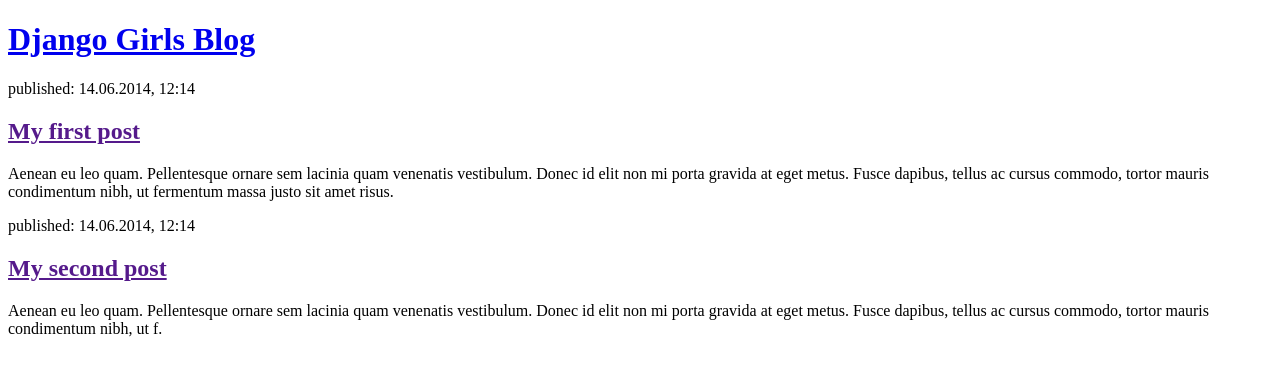
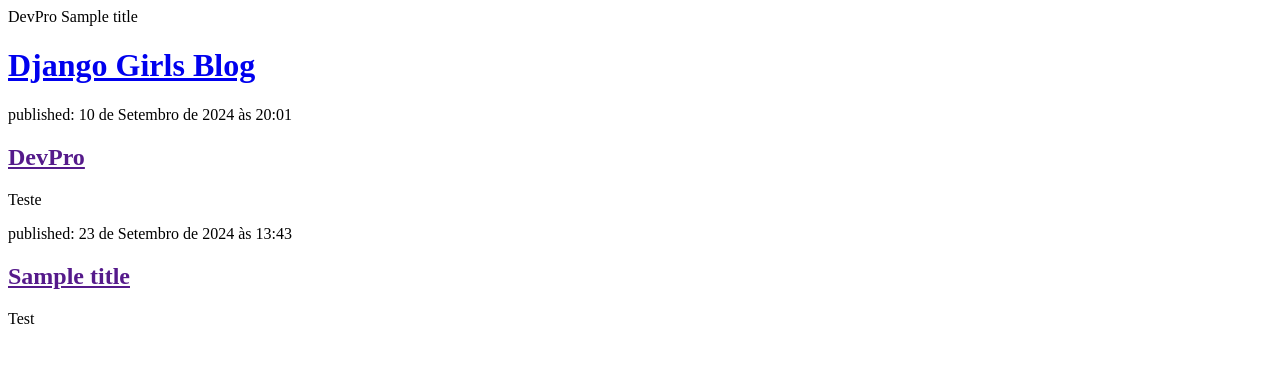
Before and after one commit to LariOVinhas/DjGirls, a Django app: page / in a window 1280 px wide. Shown: the top 376 px of the page. Run offline with Django 5.2, Linux system fonts and the light colour scheme; data comes from the database, SQL or seed files in the repository; both versions use the stored data as it was after the commit.

Commit message:
Modified templates to display posts from database.

```diff
--- a/blog/templates/blog/post_list.html
+++ b/blog/templates/blog/post_list.html
@@ -4,29 +4,17 @@
     <title>Django Girls blog</title>
   </head>
   <body>
+    {% for post in posts %} {{ post }} {% endfor %}
     <header>
       <h1><a href="/">Django Girls Blog</a></h1>
     </header>
 
+    {% for post in posts %}
     <article>
-      <time>published: 14.06.2014, 12:14</time>
-      <h2><a href="">My first post</a></h2>
-      <p>
-        Aenean eu leo quam. Pellentesque ornare sem lacinia quam venenatis
-        vestibulum. Donec id elit non mi porta gravida at eget metus. Fusce
-        dapibus, tellus ac cursus commodo, tortor mauris condimentum nibh, ut
-        fermentum massa justo sit amet risus.
-      </p>
+      <time>published: {{ post.published_date }}</time>
+      <h2><a href="">{{ post.title }}</a></h2>
+      <p>{{ post.text|linebreaksbr }}</p>
     </article>
-
-    <article>
-      <time>published: 14.06.2014, 12:14</time>
-      <h2><a href="">My second post</a></h2>
-      <p>
-        Aenean eu leo quam. Pellentesque ornare sem lacinia quam venenatis
-        vestibulum. Donec id elit non mi porta gravida at eget metus. Fusce
-        dapibus, tellus ac cursus commodo, tortor mauris condimentum nibh, ut f.
-      </p>
-    </article>
+    {% endfor %}
   </body>
 </html>
--- a/blog/urls.py
+++ b/blog/urls.py
@@ -3,7 +3,4 @@ from . import views
 
 urlpatterns = [
     path('', views.post_list, name='post_list'),
-    path('portao', views.portao),
-    path('sala', views.sala),
-    path('quarto', views.quarto),
 ]
--- a/blog/views.py
+++ b/blog/views.py
@@ -1,14 +1,8 @@
-from django. shortcuts import render
+from django.shortcuts import render
 from django.http import HttpResponse
-
-def portao(request):
-    return HttpResponse("voce chegou ao portão da casa")
-
-def sala(request):
-    return HttpResponse(' voce chepou na sala. Senta no sofa')
-
-def quarto(request):
-    return HttpResponse("Agora está no quarto, pode se deitar")
+from django.utils import timezone
+from .models import Post
 
 def post_list(request):
-    return render(request, 'blog/post_list.html', {})
+    posts = Post.objects.filter(published_date__lte=timezone.now()).order_by('published_date')
+    return render(request, 'blog/post_list.html', {"posts": posts})
```
Also changed, not shown: db.sqlite3.
